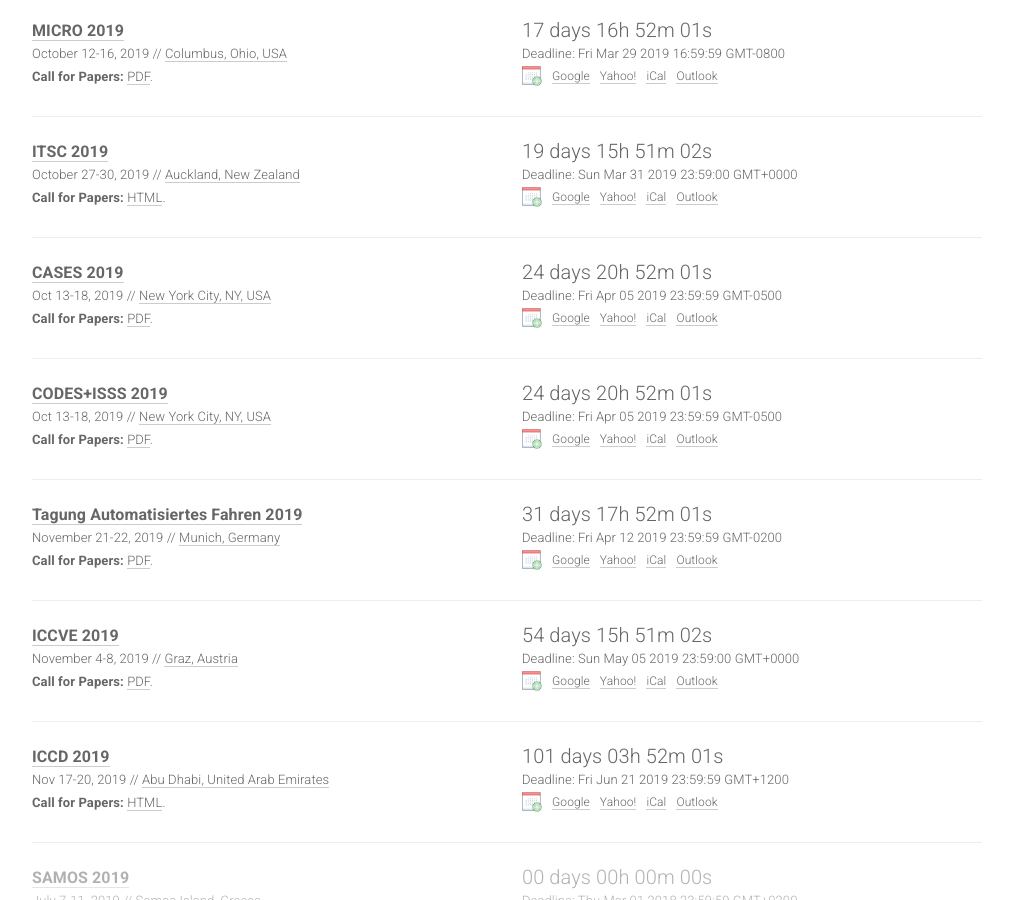
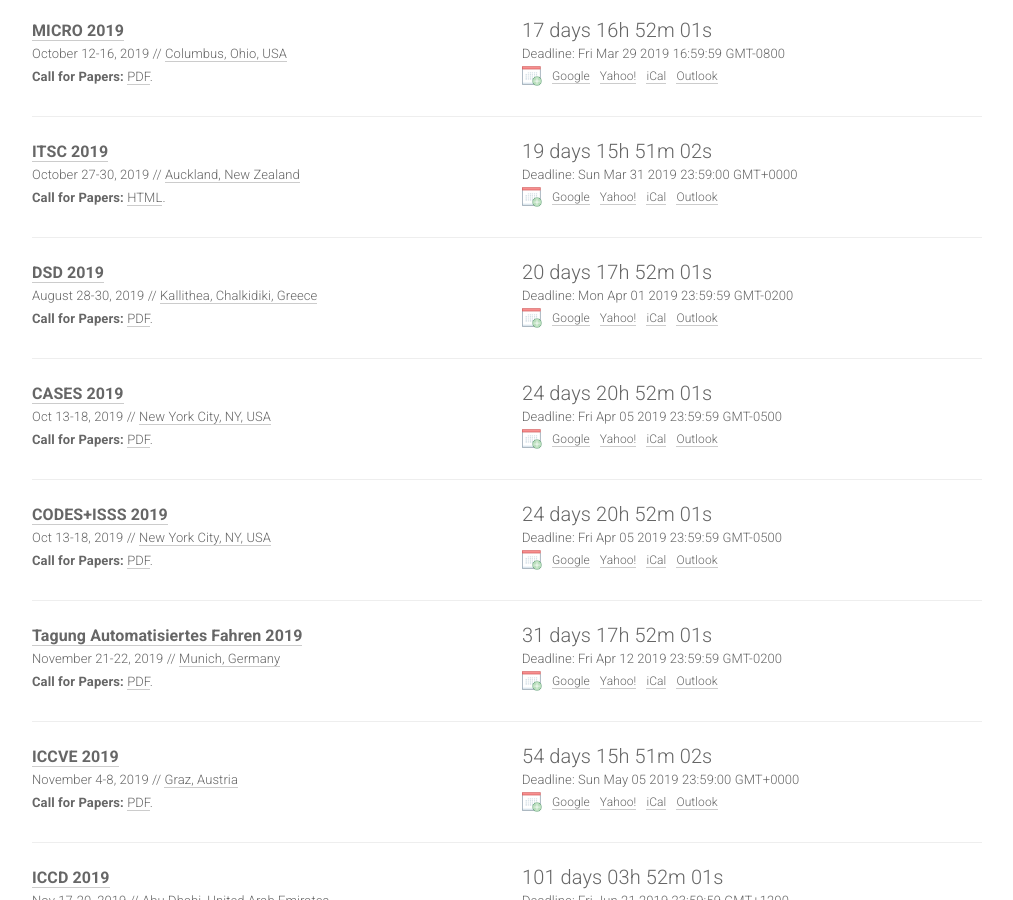
Before and after one commit to paperswithcode/ai-deadlines, a Jekyll site: the page built from index.html, in a window 1280 px wide and 900 px high, scrolled down 328 px. Shown: the whole window, without its empty margins (133-1146 px from the left). Built offline with Jekyll 4.4.1, drawn with Linux system fonts in a browser that asks for light colours; nearby versions of some CDN libraries; comment, search, counter and statistics services are not loaded.

Commit message:
Added DSD 2019.

```diff
--- a/_data/conferences.yml
+++ b/_data/conferences.yml
@@ -33,6 +33,17 @@
   place: Auckland, New Zealand
   sub: CV
   note: <b>Call for Papers:</b> <a href='https://www.itsc2019.org/call-for-papers'>HTML</a>.
+
+- title: DSD
+  year: 2019
+  id: dsd2019
+  link: http://dsd-seaa2019.csd.auth.gr/dsd/index.html
+  deadline: '2019-04-01 23:59:59'
+  timezone: Etc/GMT+2
+  date: August 28-30, 2019
+  place: Kallithea, Chalkidiki, Greece
+  sub: ES
+  note: <b>Call for Papers:</b> <a href='http://dsd-seaa2019.csd.auth.gr/dsd/CfP.pdf'>PDF</a>.
 
 - title: CASES
   year: 2019
```
